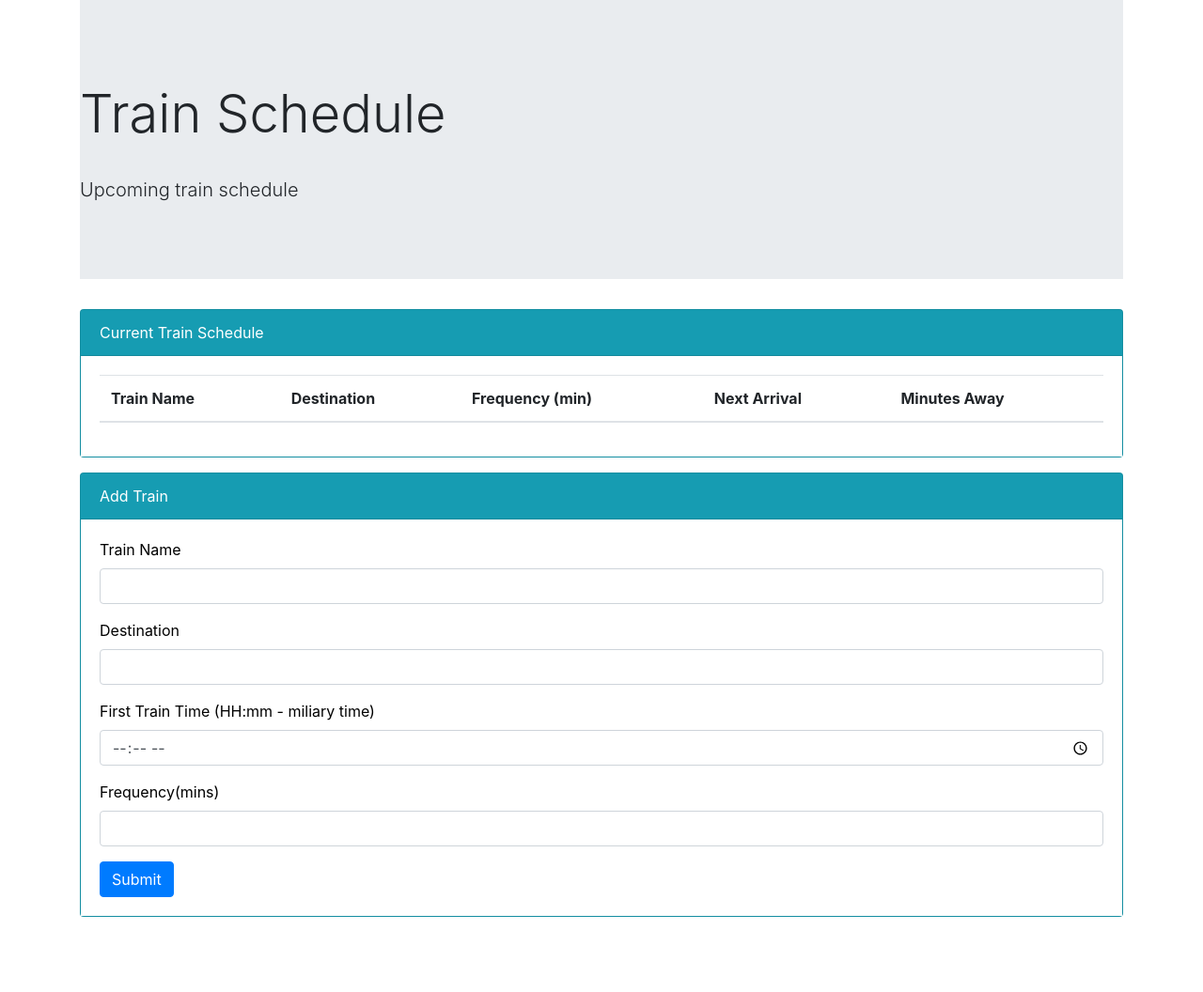
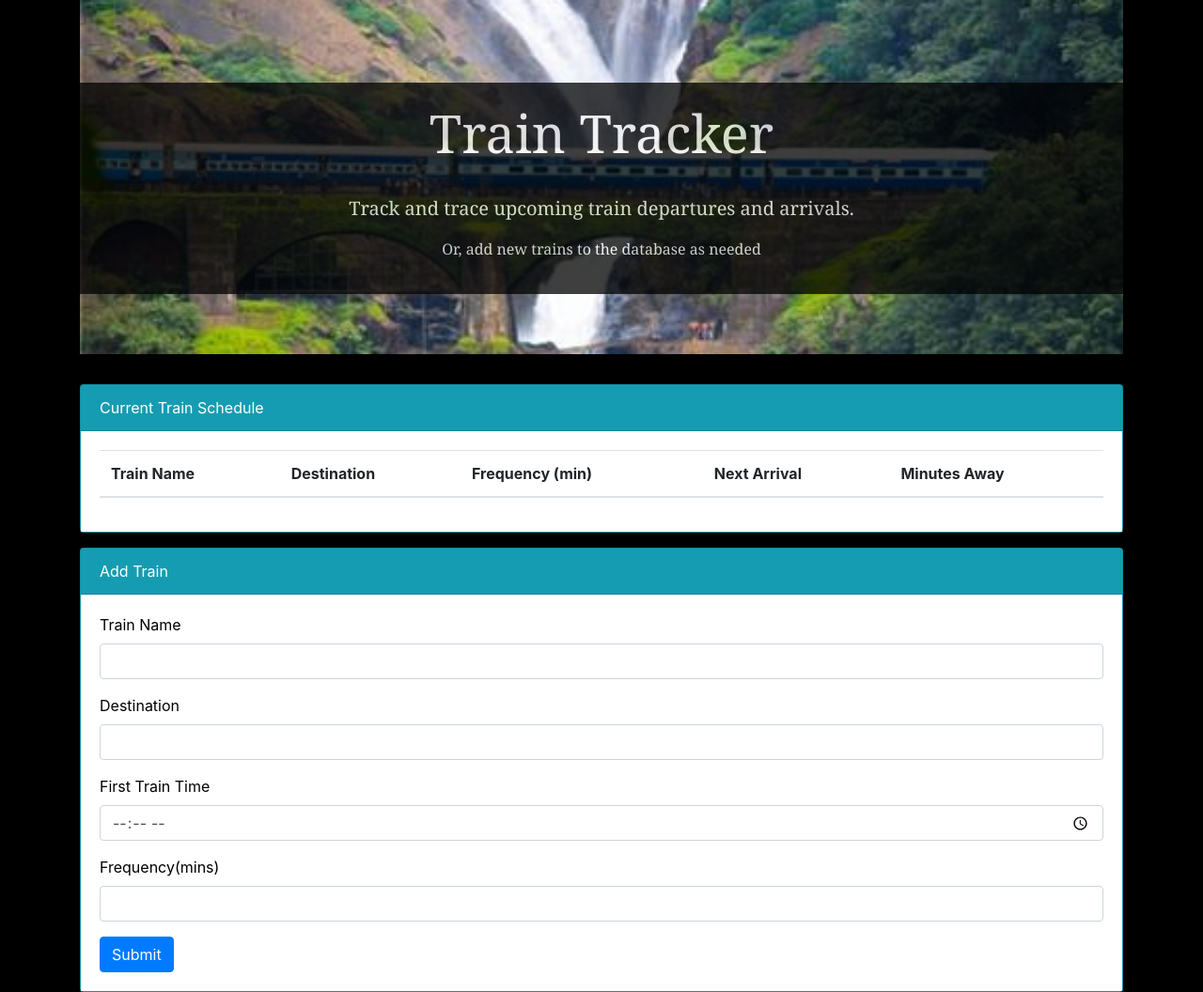
Before and after one commit to charlotterice/Train-Scheduler, a plain HTML site: page index.html in a window 1280 px wide. Shown: the whole page at 94% size. Before the commit the page ends 992 px from the top, so only its background shows below. Drawn offline with nearby package versions, Linux system fonts and the light colour scheme; no server answers.

Commit message:
complete

```diff
--- a/assets/style.css
+++ b/assets/style.css
@@ -1,3 +1,19 @@
+
+body{
+    background:black;
+}
+.jumbotron{
+    background: url(./images/vasco1.jpg) center center / cover no-repeat;
+    color:whitesmoke;
+    text-shadow: -1px 0 black, 0 1px black, 1px 0 black, 0 -1px black;
+    font-family: Georgia, 'Times New Roman', Times, serif;
+}
+.opener{
+    background: black;
+    opacity: 0.75;
+    text-align: center;
+   padding: 20px;
+}
 .card-body{
     background-color: white;
 }
--- a/index.html
+++ b/index.html
@@ -28,9 +28,12 @@
         <!-- Jumbotron -->
     <div class="jumbotron jumbotron-fluid">
         <br />
-        <h1 class="display-4">Train Schedule</h1>
+        <div class="opener">
+        <h1 class="display-4">Train Tracker</h1>
         <br />
-        <p class="lead">Upcoming train schedule</p>
+        <p class="lead">Track and trace upcoming train departures and arrivals.</p>
+        <p>Or, add new trains to the database as needed</p>
+      </div>
       </div>
       <div class="row">
         <div class = "col-md-12">
@@ -69,7 +72,7 @@
                           <input type="text" class="form-control" id="destination">
                         </div>
                         <div class="form-group">
-                            <label for="first-train-time">First Train Time (HH:mm - miliary time)</label>
+                            <label for="first-train-time">First Train Time</label>
                             <input type="time" class="form-control" id="first-train-time">
                           </div><div class="form-group">
                               <label for="frequency">Frequency(mins)</label>
```
Also changed, not shown: assets/images/vasco1.jpg (added).
